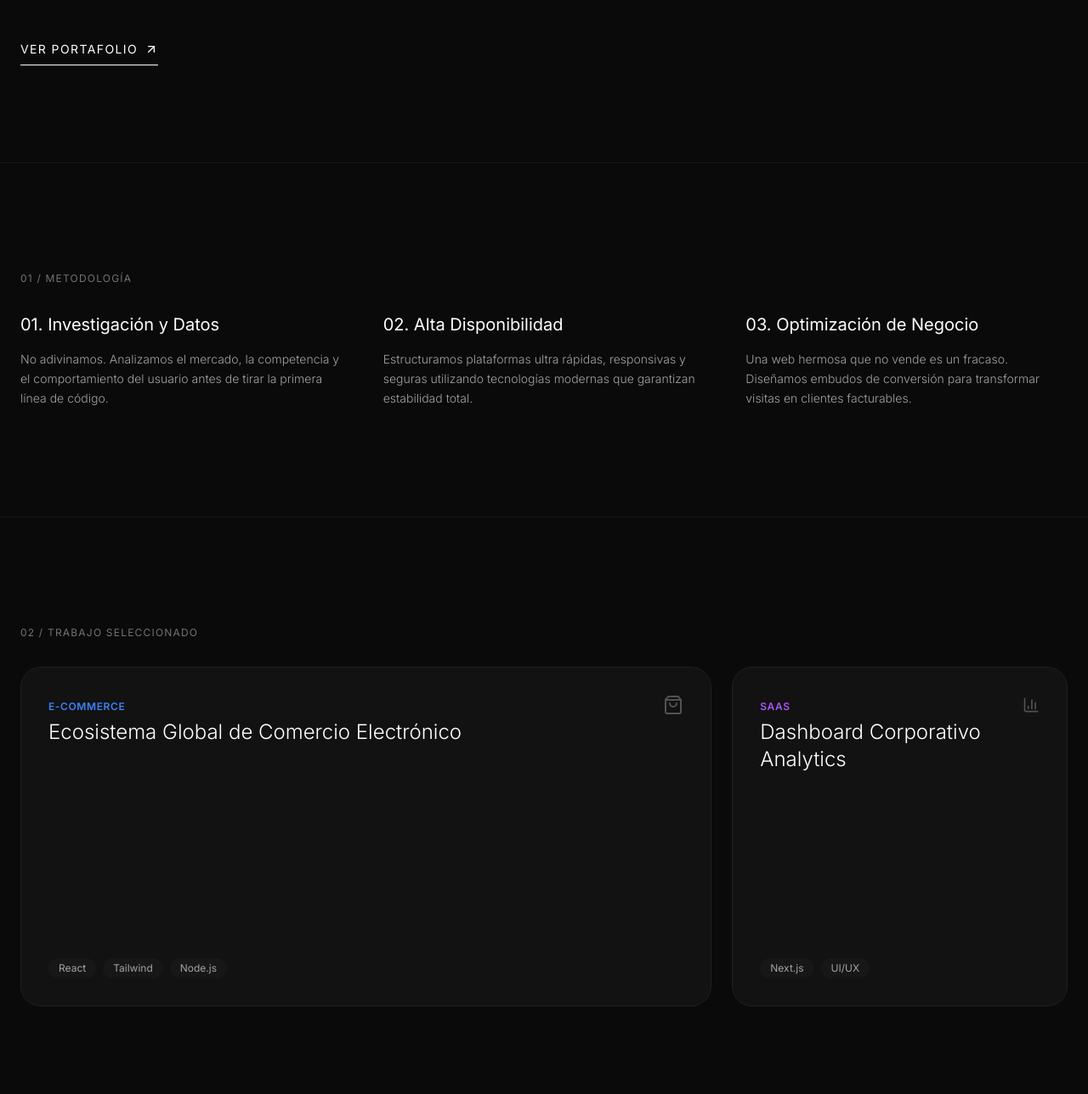
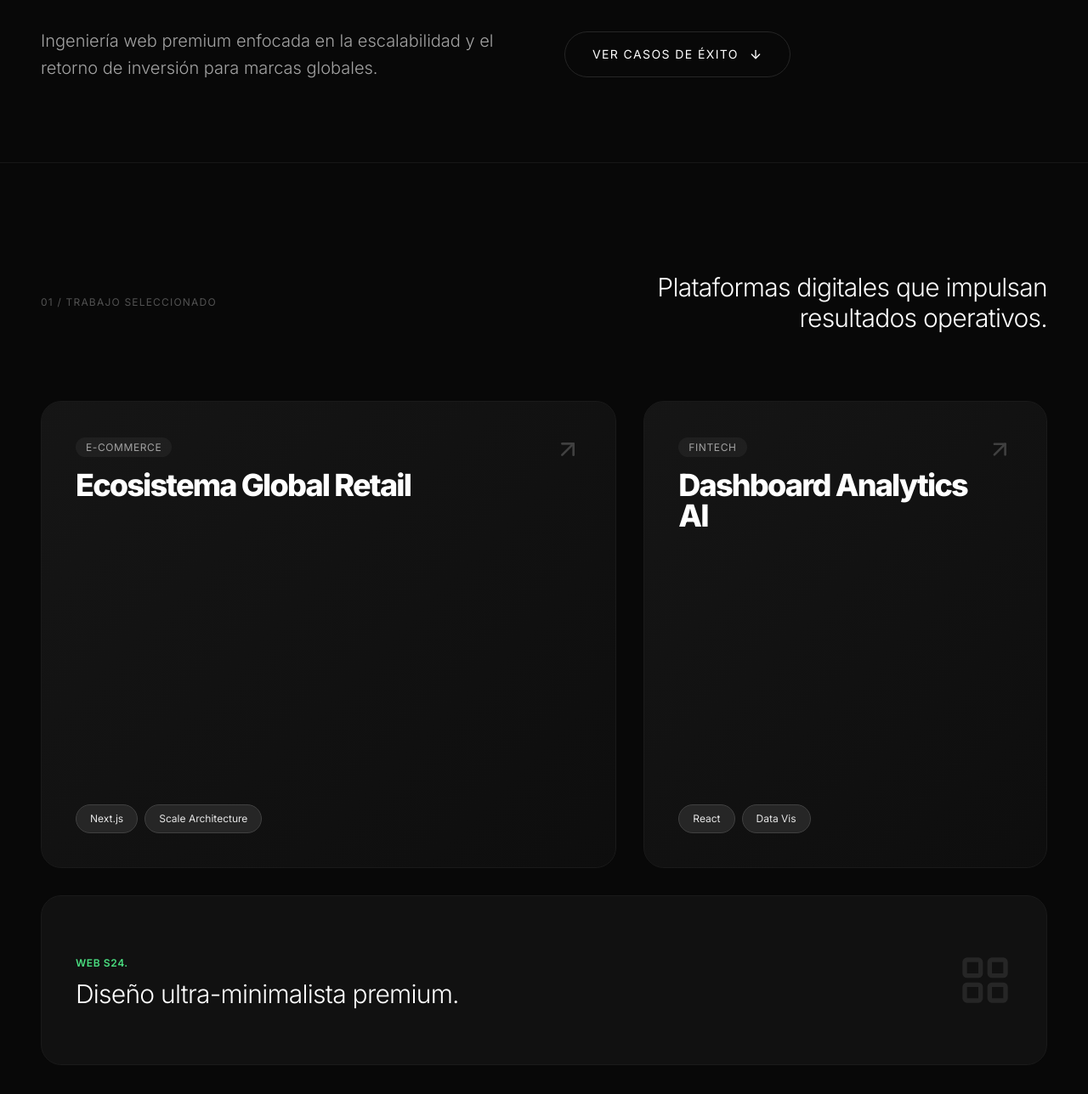
Before and after one commit to cuco24202/Studio-24-, a plain HTML site: page index.html in a window 1280 px wide. Shown: the part 609-1897 px from the top of the page at 85% size. Drawn offline with nearby package versions, Linux system fonts and the light colour scheme.

Commit message:
Studio 24 V1.3  index.html

```diff
--- a/index.html
+++ b/index.html
@@ -7,142 +7,161 @@
     <script src="https://cdn.tailwindcss.com"></script>
     <link rel="preconnect" href="https://fonts.googleapis.com">
     <link rel="preconnect" href="https://fonts.gstatic.com" crossorigin>
-    <link href="https://fonts.googleapis.com/css2?family=Inter:wght@200;300;400;600&display=swap" rel="stylesheet">
+    <link href="https://fonts.googleapis.com/css2?family=Inter:wght@300;400;600;800&display=swap" rel="stylesheet">
+    <script src="https://unpkg.com/lucide@latest"></script>
+
     <style>
         body {
             font-family: 'Inter', sans-serif;
-            background-color: #0a0a0a;
+            background-color: #080808; /* Negro aún más profundo */
         }
+
+        /* Efecto de aparición suave estilo Tigranz (Fade-in up) */
+        @keyframes fadeInUp {
+            from {
+                opacity: 0;
+                transform: translateY(20px);
+            }
+            to {
+                opacity: 1;
+                transform: translateY(0);
+            }
+        }
+
+        .animate-fade-in {
+            animation: fadeInUp 0.8s ease-out forwards;
+            opacity: 0; /* Empieza invisible */
+        }
+
+        /* Retardos para que los elementos aparezcan en cascada */
+        .delay-1 { animation-delay: 0.2s; }
+        .delay-2 { animation-delay: 0.4s; }
+        .delay-3 { animation-delay: 0.6s; }
+
+        /* Estilos avanzados para tarjetas Bento */
         .bento-card {
-            background-color: #121212;
-            border: 1px solid #1f1f1f;
-            transition: all 0.3s ease;
+            background-color: #111111;
+            border: 1px solid #1a1a1a;
+            transition: all 0.5s cubic-bezier(0.23, 1, 0.32, 1); /* Animación suave en hover */
+            overflow: hidden;
+            position: relative;
         }
+
         .bento-card:hover {
-            border-color: #3b82f6;
-            transform: translateY(-2px);
+            border-color: #ffffff; /* Borde blanco al pasar el mouse */
+            transform: scale(1.01); /* Pequeño zoom out */
+        }
+
+        /* Simulación de fondo animado para portafolio */
+        .portfolio-gradient {
+            background: linear-gradient(135deg, #1a1a1a 0%, #0a0a0a 100%);
+            position: absolute;
+            top: 0; left: 0; width: 100%; height: 100%;
+            opacity: 0.5;
+            z-index: 0;
         }
     </style>
-    <script src="https://unpkg.com/lucide@latest"></script>
 </head>
-<body class="text-gray-300 antialiased selection:bg-blue-600 selection:text-white">
+<body class="text-gray-300 antialiased selection:bg-neutral-800 selection:text-white">
 
-    <header class="fixed top-0 left-0 w-full z-50 bg-[#0a0a0a]/70 backdrop-blur-md border-b border-neutral-900">
-        <div class="max-w-7xl mx-auto px-6 h-20 flex items-center justify-between">
-            <a href="#home" class="text-white font-semibold tracking-tight text-xl">Studio 24.</a>
-            <nav class="hidden md:flex space-x-8 text-sm tracking-wide text-neutral-400">
+    <header class="fixed top-0 left-0 w-full z-50 bg-[#080808]/50 backdrop-blur-xl">
+        <div class="max-w-[1600px] mx-auto px-6 md:px-12 h-24 flex items-center justify-between">
+            <a href="#home" class="text-white font-extrabold tracking-tighter text-2xl animate-fade-in">S24.</a>
+            <nav class="hidden md:flex space-x-12 text-sm tracking-wide text-neutral-400 animate-fade-in delay-1">
                 <a href="#home" class="hover:text-white transition-colors">Home</a>
                 <a href="#metodologia" class="hover:text-white transition-colors">Metodología</a>
                 <a href="#trabajo" class="hover:text-white transition-colors">Trabajo</a>
                 <a href="#contacto" class="hover:text-white transition-colors">Contacto</a>
             </nav>
-            <a href="#contacto" class="border border-neutral-800 text-xs uppercase tracking-widest px-4 py-2 rounded-full hover:bg-white hover:text-black transition-all">
-                Hablemos
-            </a>
+            <div class="animate-fade-in delay-2">
+                <a href="#contacto" class="bg-white text-black text-xs uppercase font-semibold tracking-widest px-6 py-3 rounded-full hover:bg-neutral-200 transition-all">
+                    Iniciar Proyecto
+                </a>
+            </div>
         </div>
     </header>
 
-    <section id="home" class="min-h-screen flex flex-col justify-center px-6 max-w-7xl mx-auto pt-20">
-        <div class="space-y-6 max-w-5xl">
-            <h1 class="text-5xl md:text-8xl font-extralight tracking-tighter text-white leading-none">
-                Desarrollo.<br>Estrategia.<br><span class="text-neutral-500">Negocios.</span>
+    <section id="home" class="min-h-screen flex flex-col justify-center px-6 md:px-12 max-w-[1600px] mx-auto pt-24">
+        <div class="space-y-6 max-w-7xl animate-fade-in delay-2">
+            <h1 class="text-6xl md:text-[140px] font-extrabold tracking-[-0.05em] text-white leading-[0.9] selection:text-black">
+                Desarrollo.<br>Estrategia.<br><span class="text-neutral-700">Negocios.</span>
             </h1>
-            <p class="text-lg md:text-xl text-neutral-400 max-w-2xl font-light pt-4">
-                Construimos ecosistemas digitales de alto rendimiento. Ingeniería web premium enfocada en la escalabilidad y el retorno de inversión para marcas globales.
-            </p>
-            <div class="pt-6">
-                <a href="#trabajo" class="inline-flex items-center gap-2 group text-sm uppercase tracking-widest text-white border-b border-white pb-2 hover:text-neutral-400 hover:border-neutral-400 transition-colors">
-                    Ver Portafolio
-                    <i data-lucide="arrow-up-right" class="w-4 h-4 transition-transform group-hover:translate-x-1 group-hover:-translate-y-1"></i>
+            <div class="flex flex-col md:flex-row md:items-center gap-10 pt-12 animate-fade-in delay-3">
+                <p class="text-xl text-neutral-400 max-w-xl font-light leading-relaxed">
+                    Ingeniería web premium enfocada en la escalabilidad y el retorno de inversión para marcas globales.
+                </p>
+                <a href="#trabajo" class="inline-flex items-center gap-3 group text-sm uppercase tracking-widest text-white border border-neutral-800 rounded-full px-8 py-4 hover:border-white transition-all duration-300">
+                    Ver Casos de Éxito
+                    <i data-lucide="arrow-down" class="w-4 h-4 transition-transform group-hover:translate-y-1"></i>
                 </a>
             </div>
         </div>
     </section>
 
-    <section id="metodologia" class="py-32 px-6 max-w-7xl mx-auto border-t border-neutral-900">
-        <p class="text-xs uppercase tracking-widest text-neutral-500 mb-8">01 / Metodología</p>
-        <div class="grid grid-cols-1 md:grid-cols-3 gap-12">
-            <div class="space-y-4">
-                <h3 class="text-xl text-white font-medium">01. Investigación y Datos</h3>
-                <p class="text-neutral-400 font-light text-sm leading-relaxed">
-                    No adivinamos. Analizamos el mercado, la competencia y el comportamiento del usuario antes de tirar la primera línea de código.
-                </p>
+    <section id="trabajo" class="py-32 px-6 md:px-12 max-w-[1600px] mx-auto border-t border-neutral-900">
+        <div class="flex flex-col md:flex-row justify-between items-start md:items-center gap-6 mb-20">
+            <p class="text-xs uppercase tracking-widest text-neutral-600">01 / Trabajo Seleccionado</p>
+            <h3 class="text-3xl text-white font-light tracking-tight max-w-lg md:text-right">Plataformas digitales que impulsan resultados operativos.</h3>
+        </div>
+
+        <div class="grid grid-cols-1 md:grid-cols-12 gap-8">
+            <div class="bento-card md:col-span-7 rounded-3xl p-10 flex flex-col justify-between h-[550px] group">
+                <div class="portfolio-gradient"></div> <div class="flex justify-between items-start z-10">
+                    <div>
+                        <span class="text-xs uppercase tracking-wider text-neutral-400 font-medium bg-white/5 px-3 py-1 rounded-full backdrop-blur-sm">E-Commerce</span>
+                        <h4 class="text-4xl text-white font-bold tracking-tighter mt-4 leading-none max-w-md group-hover:text-blue-400 transition-colors">Ecosistema Global Retail</h4>
+                    </div>
+                    <i data-lucide="arrow-up-right" class="text-neutral-700 w-8 h-8 group-hover:text-white group-hover:rotate-45 transition-all"></i>
+                </div>
+                <div class="flex gap-2 z-10">
+                    <span class="bg-neutral-800 border border-neutral-700 px-4 py-2 rounded-full text-xs text-neutral-200">Next.js</span>
+                    <span class="bg-neutral-800 border border-neutral-700 px-4 py-2 rounded-full text-xs text-neutral-200">Scale Architecture</span>
+                </div>
             </div>
-            <div class="space-y-4">
-                <h3 class="text-xl text-white font-medium">02. Alta Disponibilidad</h3>
-                <p class="text-neutral-400 font-light text-sm leading-relaxed">
-                    Estructuramos plataformas ultra rápidas, responsivas y seguras utilizando tecnologías modernas que garantizan estabilidad total.
-                </p>
+
+            <div class="bento-card md:col-span-5 rounded-3xl p-10 flex flex-col justify-between h-[550px] group">
+                <div class="portfolio-gradient"></div>
+                <div class="flex justify-between items-start z-10">
+                    <div>
+                        <span class="text-xs uppercase tracking-wider text-neutral-400 font-medium bg-white/5 px-3 py-1 rounded-full backdrop-blur-sm">Fintech</span>
+                        <h4 class="text-4xl text-white font-bold tracking-tighter mt-4 leading-none group-hover:text-purple-400 transition-colors">Dashboard Analytics AI</h4>
+                    </div>
+                    <i data-lucide="arrow-up-right" class="text-neutral-700 w-8 h-8 group-hover:text-white group-hover:rotate-45 transition-all"></i>
+                </div>
+                <div class="flex gap-2 z-10 hover:">
+                    <span class="bg-neutral-800 border border-neutral-700 px-4 py-2 rounded-full text-xs text-neutral-200">React</span>
+                    <span class="bg-neutral-800 border border-neutral-700 px-4 py-2 rounded-full text-xs text-neutral-200">Data Vis</span>
+                </div>
             </div>
-            <div class="space-y-4">
-                <h3 class="text-xl text-white font-medium">03. Optimización de Negocio</h3>
-                <p class="text-neutral-400 font-light text-sm leading-relaxed">
-                    Una web hermosa que no vende es un fracaso. Diseñamos embudos de conversión para transformar visitas en clientes facturables.
-                </p>
+
+            <div class="bento-card md:col-span-12 rounded-3xl p-10 flex items-center justify-between h-[200px] group hover:bg-[#1a1a1a]">
+                <div class="z-10 space-y-2">
+                    <span class="text-xs uppercase tracking-wider text-green-400 font-semibold">Web S24.</span>
+                    <h4 class="text-3xl text-white font-light tracking-tight group-hover:translate-x-2 transition-transform">Diseño ultra-minimalista premium.</h4>
+                </div>
+                <i data-lucide="layout-grid" class="text-neutral-800 w-16 h-16 group-hover:text-green-500 transition-colors"></i>
             </div>
         </div>
     </section>
 
-    <section id="trabajo" class="py-32 px-6 max-w-7xl mx-auto border-t border-neutral-900">
-        <p class="text-xs uppercase tracking-widest text-neutral-500 mb-8">02 / Trabajo Seleccionado</p>
-
-        <div class="grid grid-cols-1 md:grid-cols-3 gap-6">
-            <div class="bento-card md:col-span-2 rounded-3xl p-8 flex flex-col justify-between h-[400px]">
-                <div class="flex justify-between items-start">
-                    <div>
-                        <span class="text-xs uppercase tracking-wider text-blue-500 font-semibold">E-Commerce</span>
-                        <h4 class="text-2xl text-white font-light mt-1">Ecosistema Global de Comercio Electrónico</h4>
-                    </div>
-                    <i data-lucide="shopping-bag" class="text-neutral-600 w-6 h-6"></i>
-                </div>
-                <div class="flex gap-2">
-                    <span class="bg-neutral-900 px-3 py-1 rounded-full text-xs text-neutral-400">React</span>
-                    <span class="bg-neutral-900 px-3 py-1 rounded-full text-xs text-neutral-400">Tailwind</span>
-                    <span class="bg-neutral-900 px-3 py-1 rounded-full text-xs text-neutral-400">Node.js</span>
-                </div>
+    <section id="contacto" class="py-48 px-6 md:px-12 max-w-[1600px] mx-auto border-t border-neutral-900">
+        <div class="flex flex-col md:flex-row justify-between items-end gap-16">
+            <div class="space-y-6">
+                <p class="text-xs uppercase tracking-widest text-neutral-600">02 / Conexión</p>
+                <h2 class="text-7xl md:text-[120px] font-extrabold text-white tracking-[-0.05em] leading-none">Hablemos.</h2>
             </div>
-
-            <div class="bento-card rounded-3xl p-8 flex flex-col justify-between h-[400px]">
-                <div class="flex justify-between items-start">
-                    <div>
-                        <span class="text-xs uppercase tracking-wider text-purple-500 font-semibold">SaaS</span>
-                        <h4 class="text-2xl text-white font-light mt-1">Dashboard Corporativo Analytics</h4>
-                    </div>
-                    <i data-lucide="bar-chart-3" class="text-neutral-600 w-6 h-6"></i>
-                </div>
-                <div class="flex gap-2">
-                    <span class="bg-neutral-900 px-3 py-1 rounded-full text-xs text-neutral-400">Next.js</span>
-                    <span class="bg-neutral-900 px-3 py-1 rounded-full text-xs text-neutral-400">UI/UX</span>
-                </div>
+            <div class="flex flex-col md:items-end gap-8 text-neutral-400 font-light">
+                <p class="text-neutral-400 font-light max-w-sm md:text-right text-lg">
+                    ¿Tienes un proyecto de alta complejidad o buscas escalar tu operación digital? Iniciemos hoy.
+                </p>
+                <a href="mailto:growth@studio24.com" class="text-2xl text-white hover:text-white transition-colors font-semibold tracking-tight border-b border-neutral-800 pb-2 hover:border-white">
+                    growth@studio24.com
+                </a>
             </div>
         </div>
-    </section>
-
-    <section id="contacto" class="py-32 px-6 max-w-7xl mx-auto border-t border-neutral-900">
-        <div class="grid grid-cols-1 md:grid-cols-2 gap-12 items-end">
-            <div class="space-y-6">
-                <p class="text-xs uppercase tracking-widest text-neutral-500">03 / Conexión</p>
-                <h2 class="text-6xl md:text-8xl font-light text-white tracking-tighter">Hablemos.</h2>
-                <p class="text-neutral-400 font-light max-w-sm">
-                    Tienes un proyecto en mente o buscas escalar tu operación digital? Iniciemos hoy.
-                </p>
-            </div>
-            <div class="space-y-8 md:text-right">
-                <div class="space-y-2">
-                    <p class="text-xs uppercase text-neutral-600 tracking-widest">Email Corporativo</p>
-                    <a href="mailto:growth@studio24.com" class="text-xl text-white hover:text-blue-500 transition-colors font-light">growth@studio24.com</a>
-                </div>
-                <div class="space-y-2">
-                    <p class="text-xs uppercase text-neutral-600 tracking-widest">Canal Directo</p>
-                    <a href="https://wa.me/5215500000000" target="_blank" class="inline-flex items-center gap-2 text-xl text-white hover:text-green-500 transition-colors font-light">
-                        WhatsApp Business <i data-lucide="arrow-up-right" class="w-4 h-4"></i>
-                    </a>
-                </div>
-            </div>
-        </div>
-        <div class="pt-24 mt-12 border-t border-neutral-900 flex flex-col md:flex-row justify-between text-xs text-neutral-600 gap-4">
-            <p>© 2026 Studio 24. Todos los derechos reservados.</p>
-            <p>Estrategia & Código de Alta Disponibilidad.</p>
+        <div class="pt-24 mt-24 border-t border-neutral-900 flex flex-col md:flex-row justify-between text-xs text-neutral-700 gap-4 uppercase tracking-widest">
+            <p>© 2026 Studio 24.</p>
+            <p>Ingeniería de Alta Disponibilidad.</p>
         </div>
     </section>
 
```
